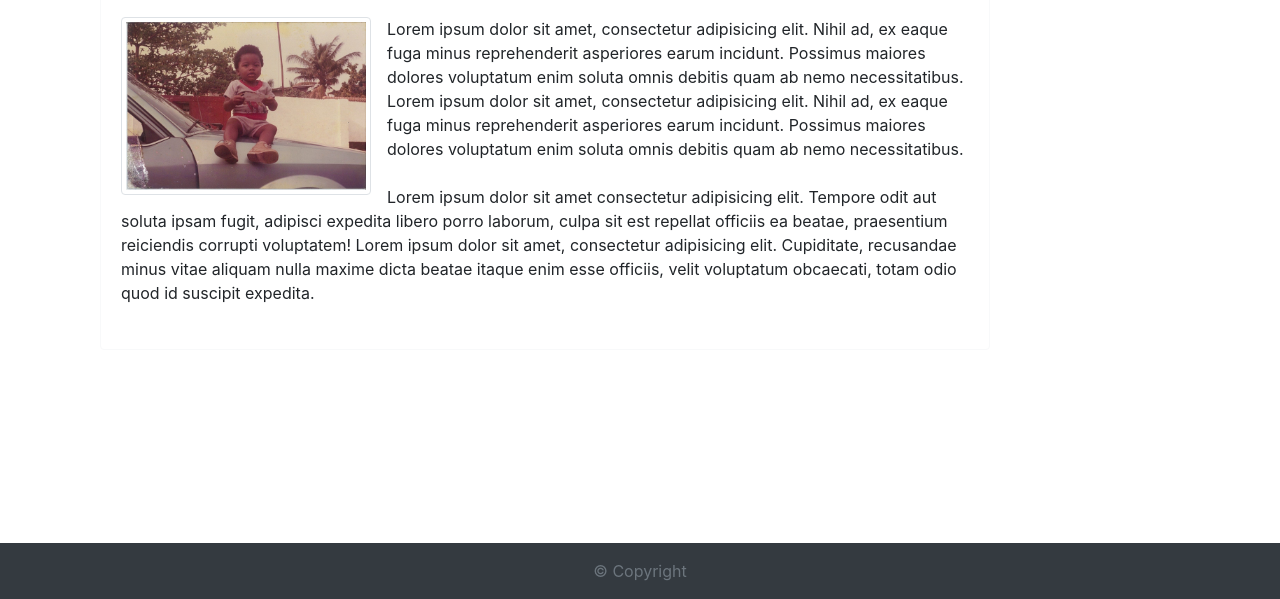
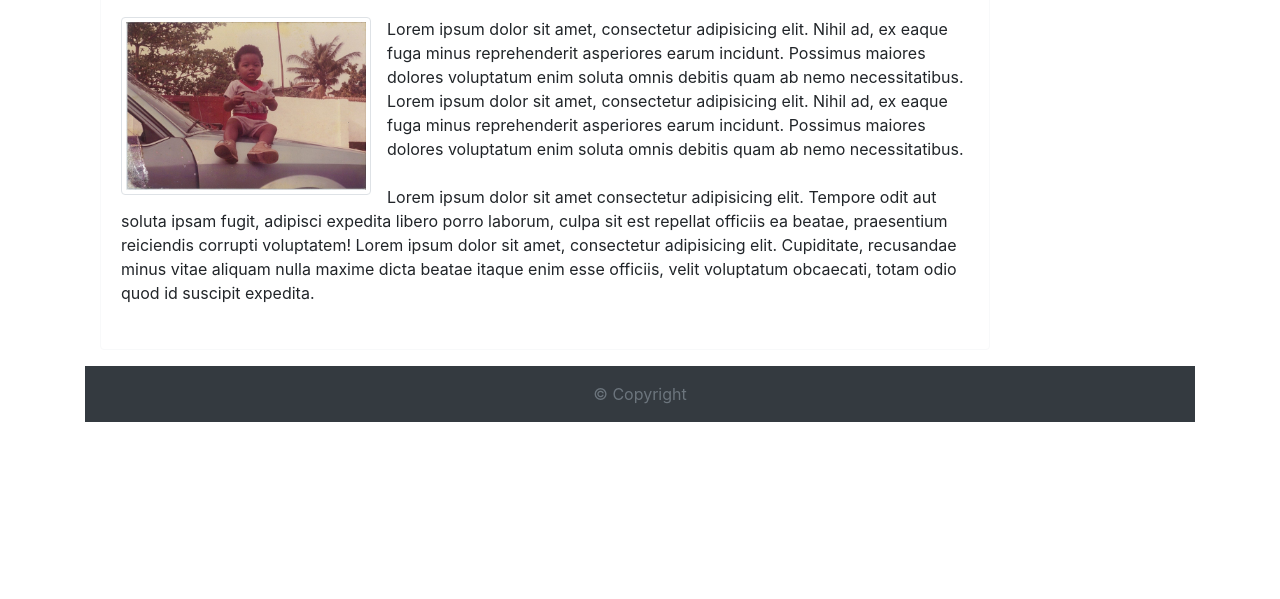
Before and after one commit to Vianneyk/Responsive-Portfolio, a plain HTML site: page index.html in a window 1280 px wide. Shown: the part 201-800 px from the top of the page. Drawn offline with nearby package versions, Linux system fonts and the light colour scheme.

Commit message:
ammended footer

```diff
--- a/index.html
+++ b/index.html
@@ -62,16 +62,17 @@
         </div>
       </div>
     </div>
+    <footer class="footer footer-light bg-dark" style="margin-bottom: 0px">
 
+      <div class="footer-copyright text-center py-3">
+        <span class="text-muted">&copy; Copyright</span>
+
+      </div>
+    </footer>
 </div>
 
-<footer class="footer fixed-bottom footer-light bg-dark">
-  <div class="container">
-    <div class="footer-copyright text-center py-3">
-    <span class="text-muted">&copy; Copyright</span>
-  </div>
-  </div>
-</footer>
+
+
 
 
 </body>
```
